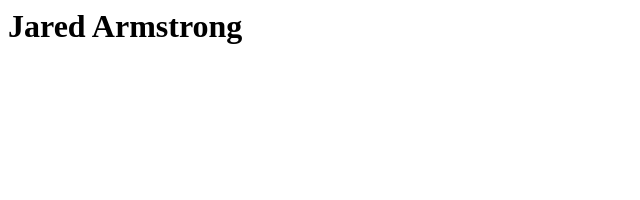
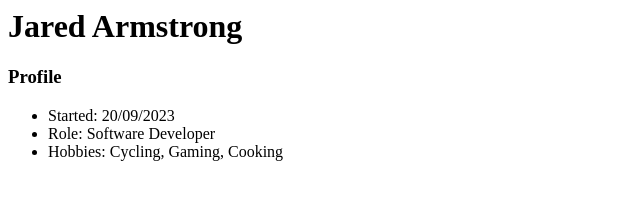
Before and after one commit to jaredarm/jaredarm.github.io, a plain HTML site: page index.html in a window 1280 px wide. Shown: the whole page, without its empty margins (0-640 px from the left). Drawn offline with Linux system fonts and the light colour scheme.

Commit message:
update profile

```diff
--- a/index.html
+++ b/index.html
@@ -1 +1,8 @@
-<h1>Jared  Armstrong</h1>
+<h1>Jared Armstrong</h1>
+
+<h3>Profile</h3>
+<ul>
+    <li>Started: 20/09/2023</li>
+    <li>Role: Software Developer</li>
+    <li>Hobbies: Cycling, Gaming, Cooking</li>
+</ul>
```
